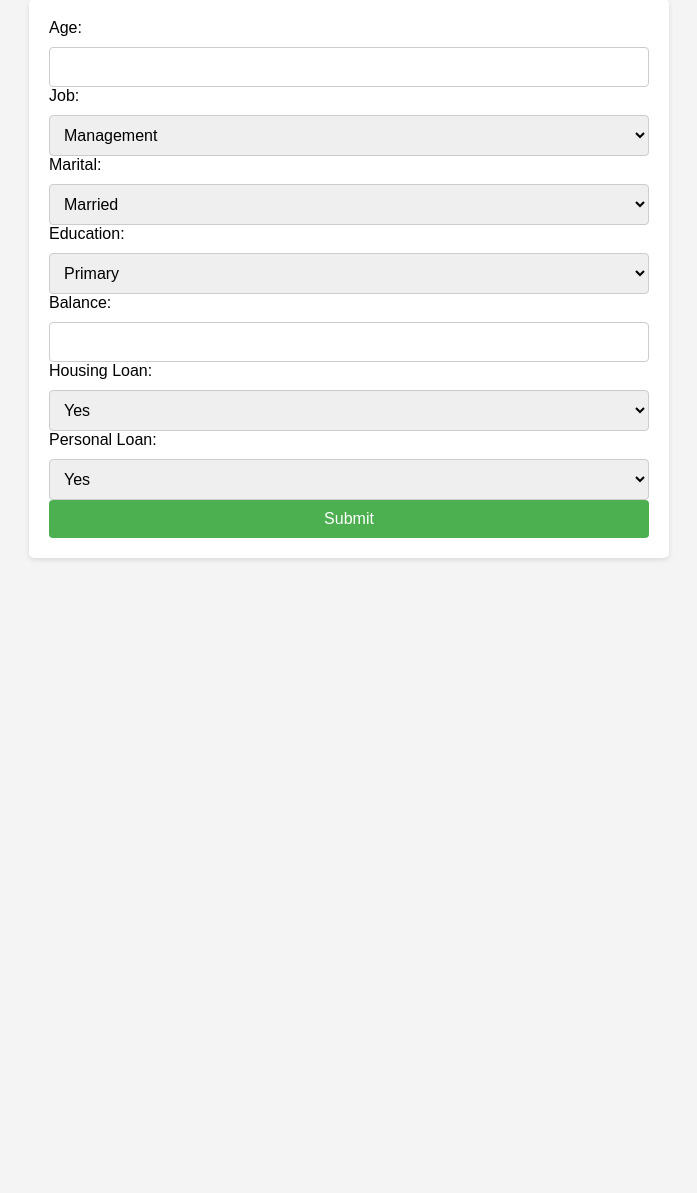
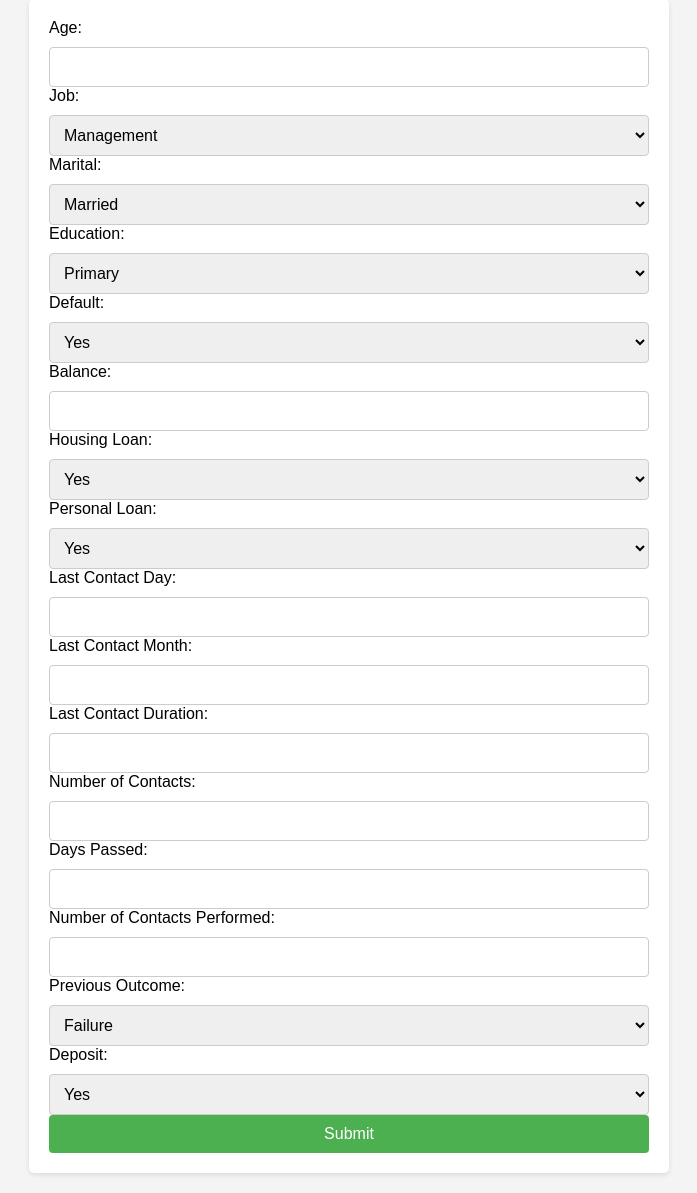
Before and after one commit to TR-PHU/data-mining-project, a Flask app: page / in a window 1280 px wide. Shown: the part 101-1294 px from the top of the page, without its empty margins (291-988 px from the left). Before the commit the page ends 661 px from the top, so only its background shows below. Run offline with Flask 3, Linux system fonts and the light colour scheme.

Commit message:
use pca to reduce dimensions

```diff
--- a/app.py
+++ b/app.py
@@ -2,73 +2,96 @@ from flask import Flask, render_template, request
 import numpy as np
 import pandas as pd
 from sklearn.mixture import GaussianMixture
-from sklearn.preprocessing import LabelEncoder, StandardScaler
+from sklearn.preprocessing import LabelEncoder, StandardScaler, normalize, OrdinalEncoder
+from sklearn.decomposition import PCA
 
 app = Flask(__name__)
 
-def load_data(filename):
-    data = pd.read_csv(filename)
-    selected_columns = ['age', 'job', 'marital', 'education', 'balance', 'housing', 'loan']
-    data = data[selected_columns]
-    return data
+class GMM_model:
+    __model = None
+    __encoder = OrdinalEncoder(handle_unknown="use_encoded_value", unknown_value=-1)
+    __scaler = StandardScaler()
+    __pca =  PCA(2)
 
-def preprocess_data(data):
-    categorical_cols = ['job', 'marital', 'education', 'housing', 'loan']
+    def __init__(self):
+        df = pd.read_csv("./bank.csv")
+        df = df.drop('contact', axis=1)
+        df = df.dropna()
 
-    label_encoders = {}
-    for col in categorical_cols:
-        label_encoders[col] = LabelEncoder()
-        data[col] = label_encoders[col].fit_transform(data[col])
+        X_principal = self.__init_preprocessing(df)
 
-    scaler = StandardScaler()
-    data[['age', 'balance']] = scaler.fit_transform(data[['age', 'balance']])
+        # Fitting model
+        self.__model = GaussianMixture(n_components=4).fit(X_principal)
 
-    return data.values
+    def predict(self, df):
+        # Encoding df
+        encoded_df = self.__encoder.transform(df)
+        encoded_df = pd.DataFrame(encoded_df)
+        encoded_df.columns = df.columns.tolist()
 
-def train_gmm(X, num_components):
-    gmm = GaussianMixture(n_components=num_components, random_state=0)
-    gmm.fit(X)
-    return gmm
+        print("Encoded df: ", encoded_df)
+        # Scaling
+        scaled_df = self.__scaler.transform(encoded_df)
 
-def predict_segmentation(gmm, new_customer):
-    return gmm.predict(new_customer.reshape(1, -1))
+        # Normalizing
+        normalized_df = normalize(scaled_df)
+        normalized_df = pd.DataFrame(normalized_df)
 
-def add_and_preprocess_data(df, new_data):
-    new_df = pd.DataFrame([new_data])
+        # Reducing the dimensions of the data
+        X_principal = self.__pca.transform(normalized_df)
+        X_principal = pd.DataFrame(X_principal)
 
-    df = df.append(new_df, ignore_index=True)
+        return self.__model.predict(X_principal)
 
-    preprocessed_df = preprocess_data(df)
+    def __init_preprocessing(self, df):
+        # Encoding df
+        self.__encoder.fit(df)
+        encoded_df = self.__encoder.transform(df)
+        encoded_df = pd.DataFrame(encoded_df)
+        encoded_df.columns = df.columns.tolist()
 
-    return preprocessed_df
+        # Scaling
+        self.__scaler.fit(encoded_df)
+        scaled_df = self.__scaler.transform(encoded_df)
 
-filename = 'bank.csv'
-data = load_data(filename)
+        # Normalizing
+        normalized_df = normalize(scaled_df)
+        normalized_df = pd.DataFrame(normalized_df)
 
-preprocessed_data = preprocess_data(data)
-num_components = 3
-gmm = train_gmm(preprocessed_data, num_components)
+        # Reducing the dimensions of the data
+        self.__pca.fit(normalized_df)
+        X_principal = self.__pca.transform(normalized_df)
+        X_principal = pd.DataFrame(X_principal)
+
+        return X_principal
 
 @app.route('/', methods=['GET', 'POST'])
 def home():
     if request.method == 'POST':
 
-        # Chuẩn bị dữ liệu để tiền xử lý
-        customer_data = {
-            'age': int(request.form['age']),
-            'job': request.form['job'],
-            'marital': request.form['marital'],
-            'education': request.form['education'],
-            'balance': int(request.form['balance']),
-            'housing': request.form['housing'],
-            'loan': request.form['loan']
-        }
-        data = load_data(filename)
-        data = add_and_preprocess_data(data, customer_data)
+        age = int(request.form['age'])
+        job = request.form['job']
+        marital = request.form['marital']
+        education = request.form['education']
+        default = request.form['default']
+        balance = int(request.form['balance'])
+        housing = request.form['housing']
+        loan = request.form['loan']
+        day = int(request.form['day'])
+        month = request.form['month']
+        duration = int(request.form['duration'])
+        campaign = int(request.form['campaign'])
+        pdays = int(request.form['pdays'])
+        previous = int(request.form['previous'])
+        poutcome = request.form['poutcome']
+        deposit = request.form['deposit']
 
-        # Dự đoán phân đoạn cho khách hàng mới
-        new_customer = data[-1]
-        segment = predict_segmentation(gmm, new_customer)
+        new_customer = pd.DataFrame([[age, job, marital, education, default, balance, housing, loan,
+                        day, month, duration, campaign, pdays, previous, poutcome, deposit]])
+        new_customer.columns = pd.read_csv('./bank.csv').drop(['contact'], axis=1).columns.tolist()
+
+        model = GMM_model()
+        segment = model.predict(new_customer)
 
         return render_template('index.html', segment=segment[0]+1)
 
--- a/templates/index.html
+++ b/templates/index.html
@@ -96,6 +96,12 @@
                 <option value="unknown">Unknown</option>
             </select>
 
+            <label for="default">Default:</label>
+            <select id="default" name="default" required>
+                <option value="yes">Yes</option>
+                <option value="no">No</option>
+            </select>
+
             <label for="balance">Balance:</label>
             <input type="number" id="balance" name="balance" required>
 
@@ -111,6 +117,38 @@
                 <option value="no">No</option>
             </select>
 
+            <label for="day">Last Contact Day:</label>
+            <input type="number" id="day" name="day" required>
+
+            <label for="month">Last Contact Month:</label>
+            <input type="text" id="month" name="month" required>
+
+            <label for="duration">Last Contact Duration:</label>
+            <input type="number" id="duration" name="duration" required>
+
+            <label for="campaign">Number of Contacts:</label>
+            <input type="number" id="campaign" name="campaign" required>
+
+            <label for="pdays">Days Passed:</label>
+            <input type="number" id="pdays" name="pdays" required>
+
+            <label for="previous">Number of Contacts Performed:</label>
+            <input type="number" id="previous" name="previous" required>
+
+            <label for="poutcome">Previous Outcome:</label>
+            <select id="poutcome" name="poutcome" required>
+                <option value="failure">Failure</option>
+                <option value="success">Success</option>
+                <option value="other">Other</option>
+                <option value="unknown">Unknown</option>
+            </select>
+
+            <label for="deposit">Deposit:</label>
+            <select id="deposit" name="deposit" required>
+                <option value="yes">Yes</option>
+                <option value="no">No</option>
+            </select>
+
             <button type="submit">Submit</button>
         </form>
 
```
